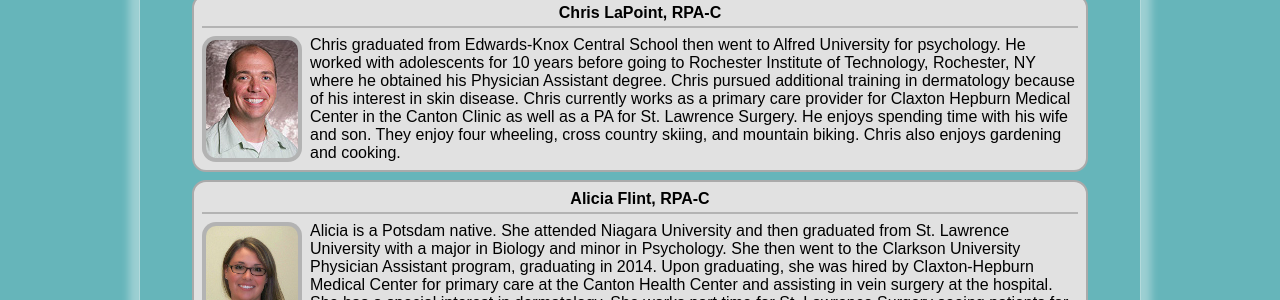
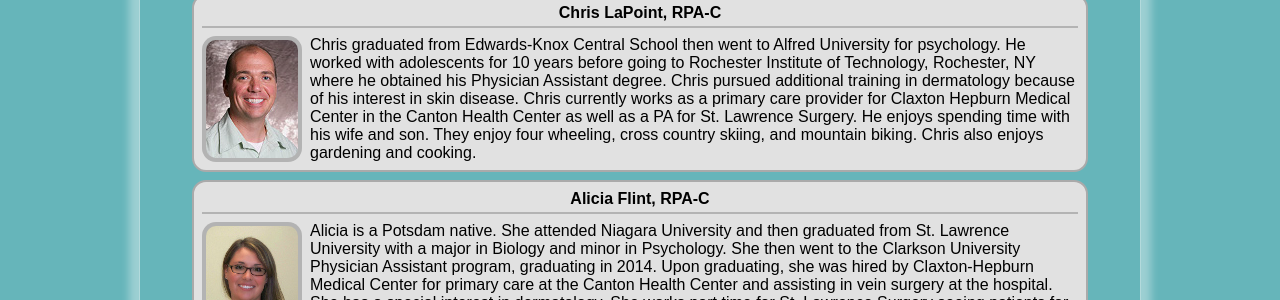
Before and after one commit to saintlawrencesurgery/saintlawrencesurgery.github.io, a Jekyll site: the page built from about/index.html, in a window 1280 px wide. Shown: the part 1188-1488 px from the top of the page. Built offline with Jekyll 4.4.1, drawn with Linux system fonts in a browser that asks for light colours; nearby versions of some CDN libraries.

Commit message:
Fix Typo; Legion => Lesion, Canton Clinic => Canton Health Center

```diff
--- a/_data/physicians.yml
+++ b/_data/physicians.yml
@@ -32,7 +32,7 @@
   title: RPA-C
   portrait_filename: chris-portrait.jpg
   portrait_alt: chris-portrait
-  bio: Chris graduated from Edwards-Knox Central School then went to Alfred University for psychology.  He worked with adolescents for 10 years before going to Rochester Institute of Technology, Rochester, NY where he obtained his Physician Assistant degree.  Chris pursued additional training in dermatology because of his interest in skin disease.  Chris currently works as a primary care provider for Claxton Hepburn Medical Center in the Canton Clinic as well as a PA for St. Lawrence Surgery.  He enjoys spending time with his wife and son.  They enjoy four wheeling, cross country skiing, and mountain biking.  Chris also enjoys gardening and cooking.
+  bio: Chris graduated from Edwards-Knox Central School then went to Alfred University for psychology.  He worked with adolescents for 10 years before going to Rochester Institute of Technology, Rochester, NY where he obtained his Physician Assistant degree.  Chris pursued additional training in dermatology because of his interest in skin disease.  Chris currently works as a primary care provider for Claxton Hepburn Medical Center in the Canton Health Center as well as a PA for St. Lawrence Surgery.  He enjoys spending time with his wife and son.  They enjoy four wheeling, cross country skiing, and mountain biking.  Chris also enjoys gardening and cooking.
 
 - name: Alicia Flint
   title: RPA-C
--- a/services/index.html
+++ b/services/index.html
@@ -104,7 +104,7 @@ missing_desc: <p>Coming Soon...</p>
       </ul>
     </div>
     <div class="category">
-      <span class="header">Skin Legions</span>
+      <span class="header">Skin Lesions</span>
       <ul>
         <li data-desc-id="skin_cancer_types" class="missing_info">
           Skin Cancer Types
```
